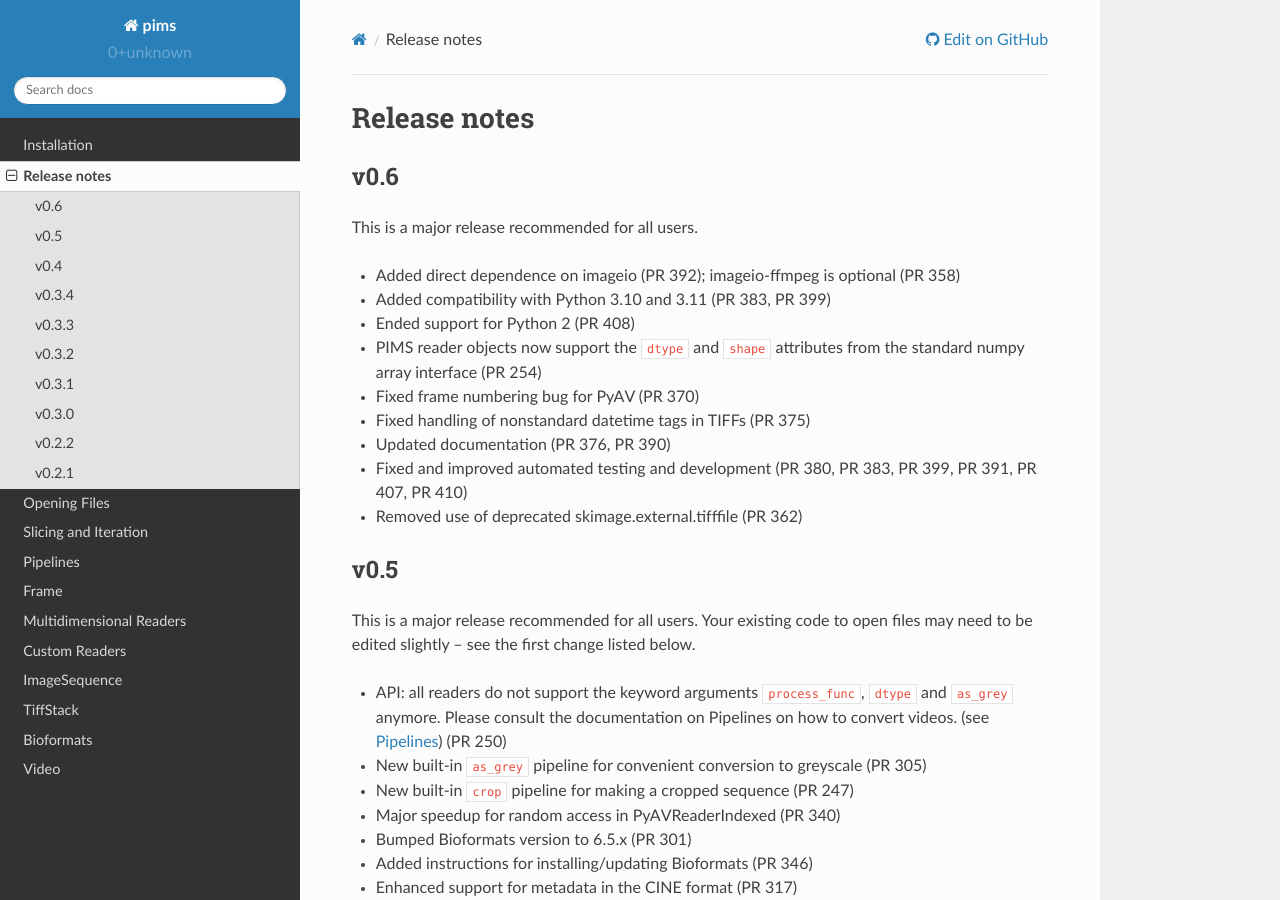
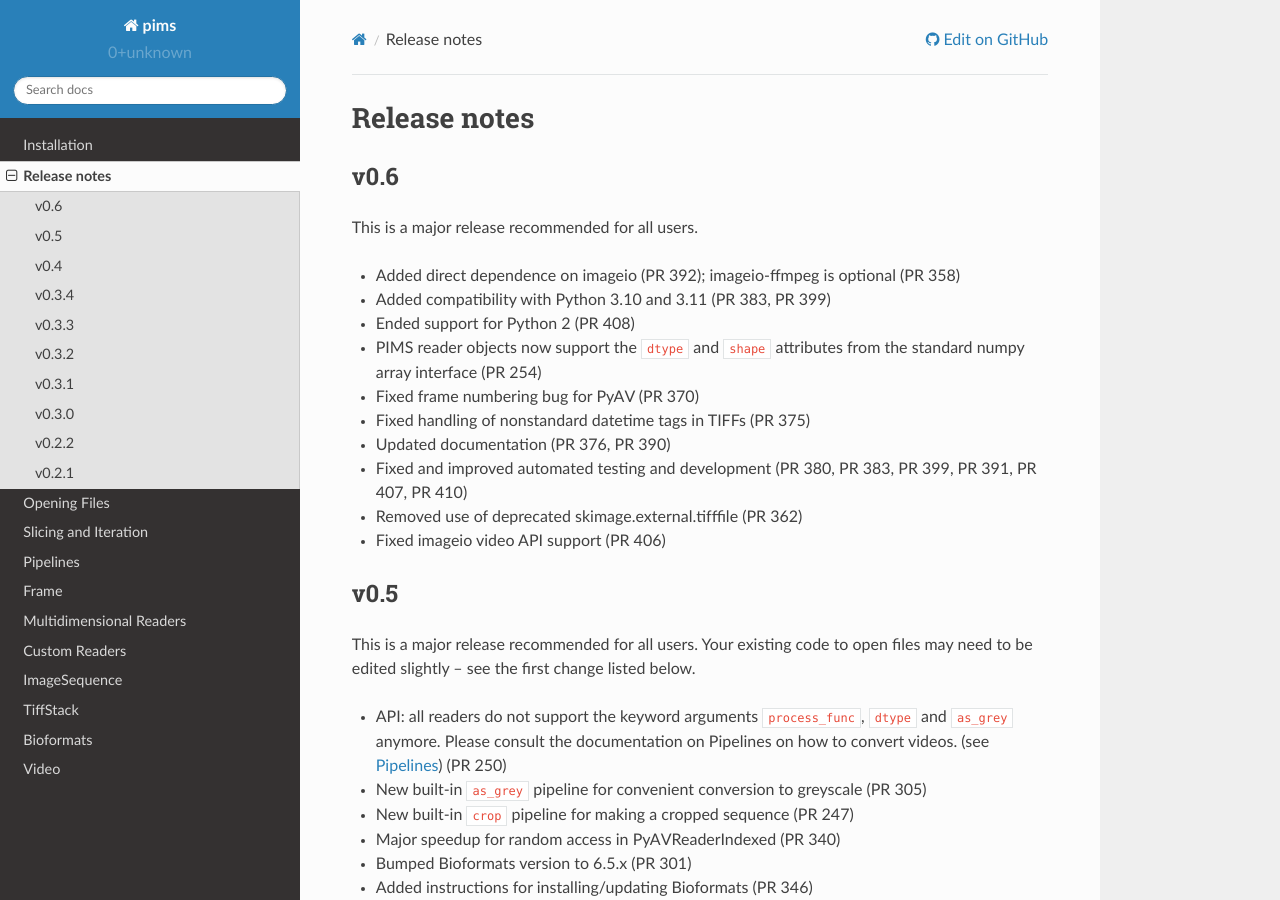
Before and after one commit to soft-matter/pims, a Sphinx documentation site: the page built from doc/source/release_notes.rst, in a window 1280 px wide and 900 px high. Built offline with Sphinx 7.4.7 and the Read the Docs theme 2.0.0, drawn with Linux system fonts in a browser that asks for light colours.

Commit message:
DOC: Added missing PR to v0.6 release notes.

```diff
--- a/doc/source/release_notes.rst
+++ b/doc/source/release_notes.rst
@@ -16,6 +16,7 @@ This is a major release recommended for all users.
 - Fixed and improved automated testing and development (PR 380, PR 383,
   PR 399, PR 391, PR 407, PR 410)
 - Removed use of deprecated skimage.external.tifffile (PR 362)
+- Fixed imageio video API support (PR 406)
 
 
 v0.5
```
